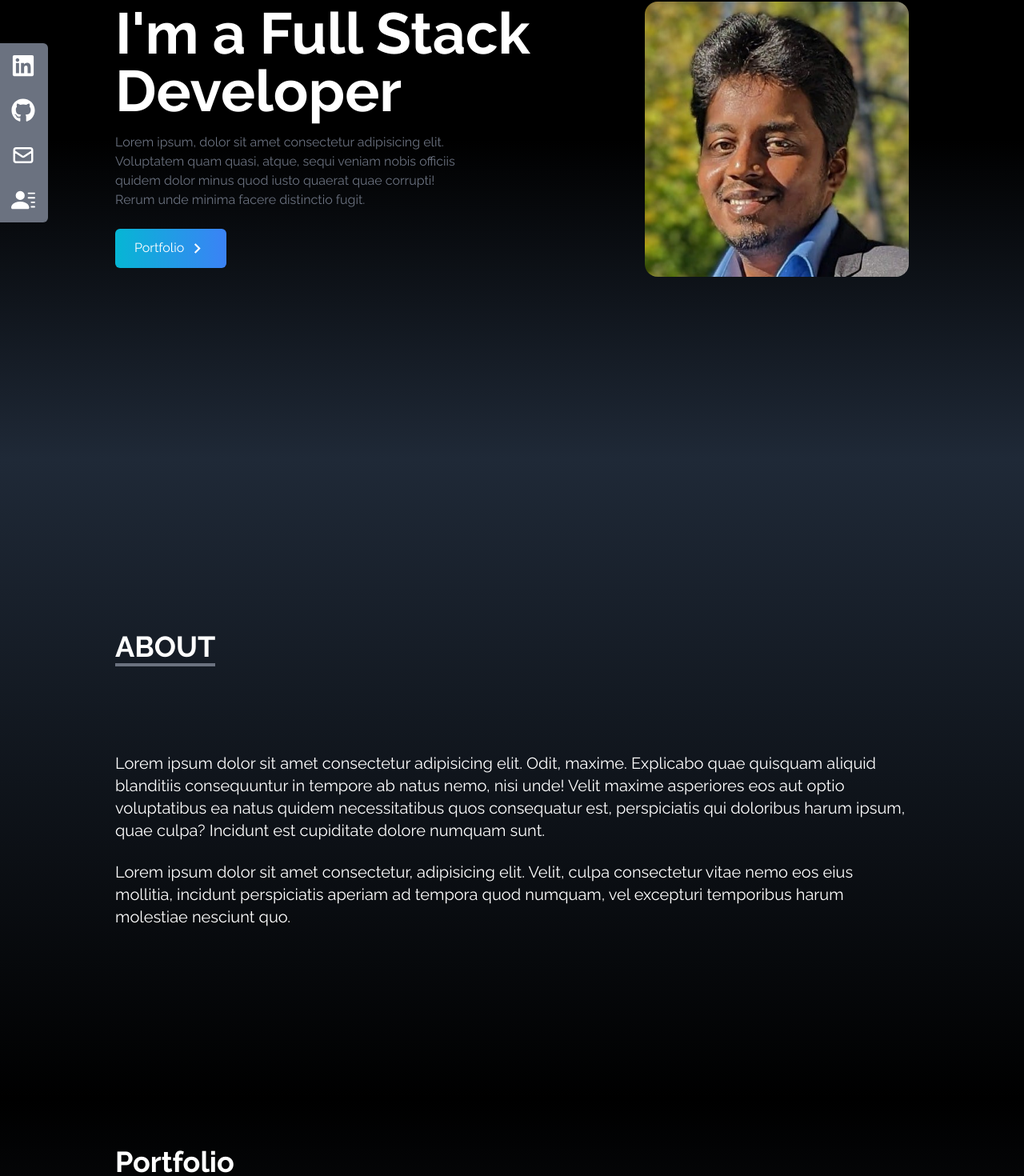
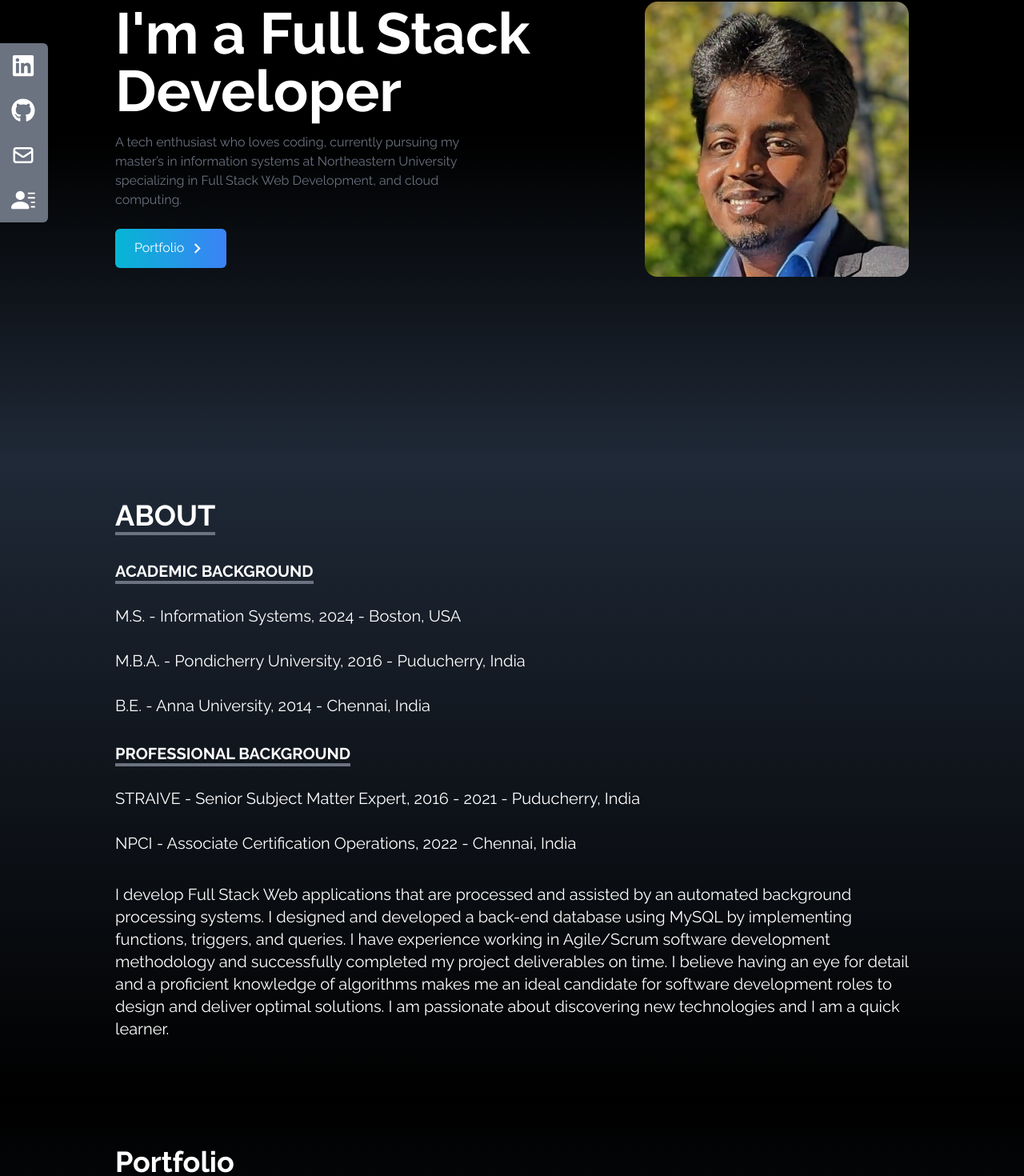
Before and after one commit to Rajkumar-kumaravelu/MyPortfolio, a React (Create React App) app: page / in a window 1280 px wide. Shown: the part 226-1696 px from the top of the page at 80% size. Built offline with nearby package versions, Linux system fonts and the light colour scheme; a web font is replaced by a local one.

Commit message:
about and home

```diff
--- a/src/components/About.jsx
+++ b/src/components/About.jsx
@@ -8,19 +8,34 @@ const About = () => {
                     <p className='text-4xl font-bold inline border-b-4 border-gray-500'>ABOUT</p>
                 </div>
 
-                <p className='text-xl mt-20'>Lorem ipsum dolor sit amet consectetur adipisicing elit.
-                    Odit, maxime. Explicabo quae quisquam aliquid blanditiis
-                    consequuntur in tempore ab natus nemo, nisi unde! Velit
-                    maxime asperiores eos aut optio voluptatibus ea natus
-                    quidem necessitatibus quos consequatur est, perspiciatis
-                    qui doloribus harum ipsum, quae culpa? Incidunt est
-                    cupiditate dolore numquam sunt.
-                    </p>
-                    <br />
+                <p className='text-xl mt-1'>
+                    <p className='text-1xl font-bold inline border-b-4 border-gray-500'>ACADEMIC BACKGROUND</p> <br /> <br />
+                    M.S.    - Information Systems, 2024 - Boston, USA <br /> <br />
+                    M.B.A.  - Pondicherry University, 2016 - Puducherry, India <br /> <br />
+                    B.E.    - Anna University, 2014 - Chennai, India <br /> <br />
+                </p>
 
-                    <p className='text-xl'>
-                        Lorem ipsum dolor sit amet consectetur, adipisicing elit. Velit, culpa consectetur vitae nemo eos eius mollitia, incidunt perspiciatis aperiam ad tempora quod numquam, vel excepturi temporibus harum molestiae nesciunt quo.
-                    </p>
+                <p className='text-xl mt-1'>
+                    <p className='text-1xl font-bold inline border-b-4 border-gray-500'>PROFESSIONAL BACKGROUND</p> <br /> <br />
+                    STRAIVE    - Senior Subject Matter Expert, 2016 - 2021 - Puducherry, India <br /> <br />
+                    NPCI  - Associate Certification Operations, 2022 - Chennai, India <br /> <br />
+                </p>
+
+                <p className='text-xl mt-2'>
+                    I develop Full Stack Web applications that are processed and assisted by an automated background processing systems.
+                    I designed and developed a back-end database using MySQL by implementing functions, triggers, and queries.
+                    I have experience working in Agile/Scrum software development methodology and successfully completed my project deliverables on time.
+                    I believe having an eye for detail and a proficient knowledge of algorithms makes me an ideal candidate
+                    for software development roles to design and deliver optimal solutions.
+                    I am passionate about discovering new technologies and I am a quick learner.<br />
+                </p>
+                <br />
+
+                {/* <p className='text-xl'>
+                    I worked at Straive and National Payments Corporation of India has helped me improve my coding skills. I believe having an eye for detail and a proficient knowledge of algorithms makes me an ideal candidate
+                    for software development roles to design and deliver optimal solutions.
+                    I am passionate about discovering new technologies and I am a quick learner.
+                </p> */}
 
             </div>
         </div>
--- a/src/components/Home.jsx
+++ b/src/components/Home.jsx
@@ -14,8 +14,9 @@ const Home = () => {
                     </h2>
 
                     <p className='text-gray-500 py-4 max-w-md'>
-                        Lorem ipsum, dolor sit amet consectetur adipisicing elit. Voluptatem quam quasi, atque, sequi veniam nobis officiis
-                        quidem dolor minus quod iusto quaerat quae corrupti! Rerum unde minima facere distinctio fugit.
+                    A tech enthusiast who loves coding, currently pursuing my master’s in information systems
+                    at Northeastern University specializing in Full Stack Web Development,
+                    and cloud computing.
                     </p>
 
                     <div>
```
